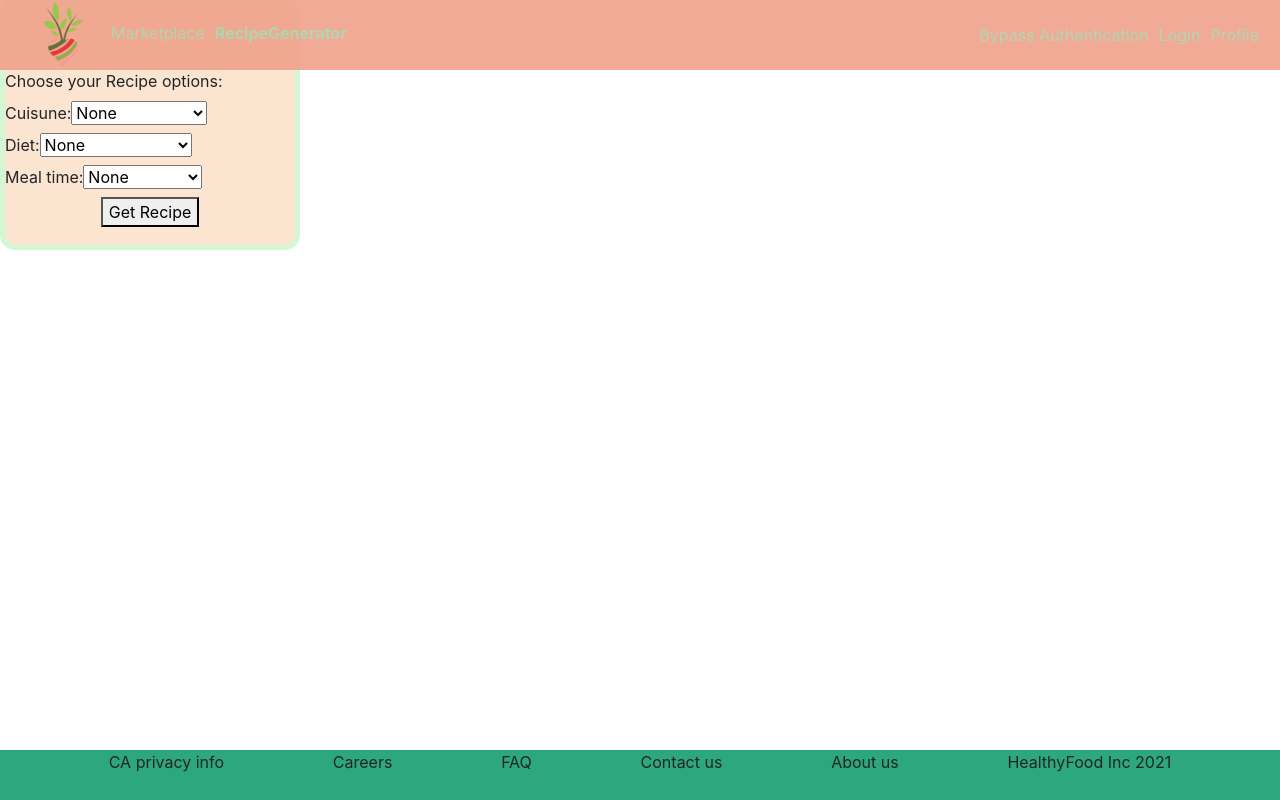
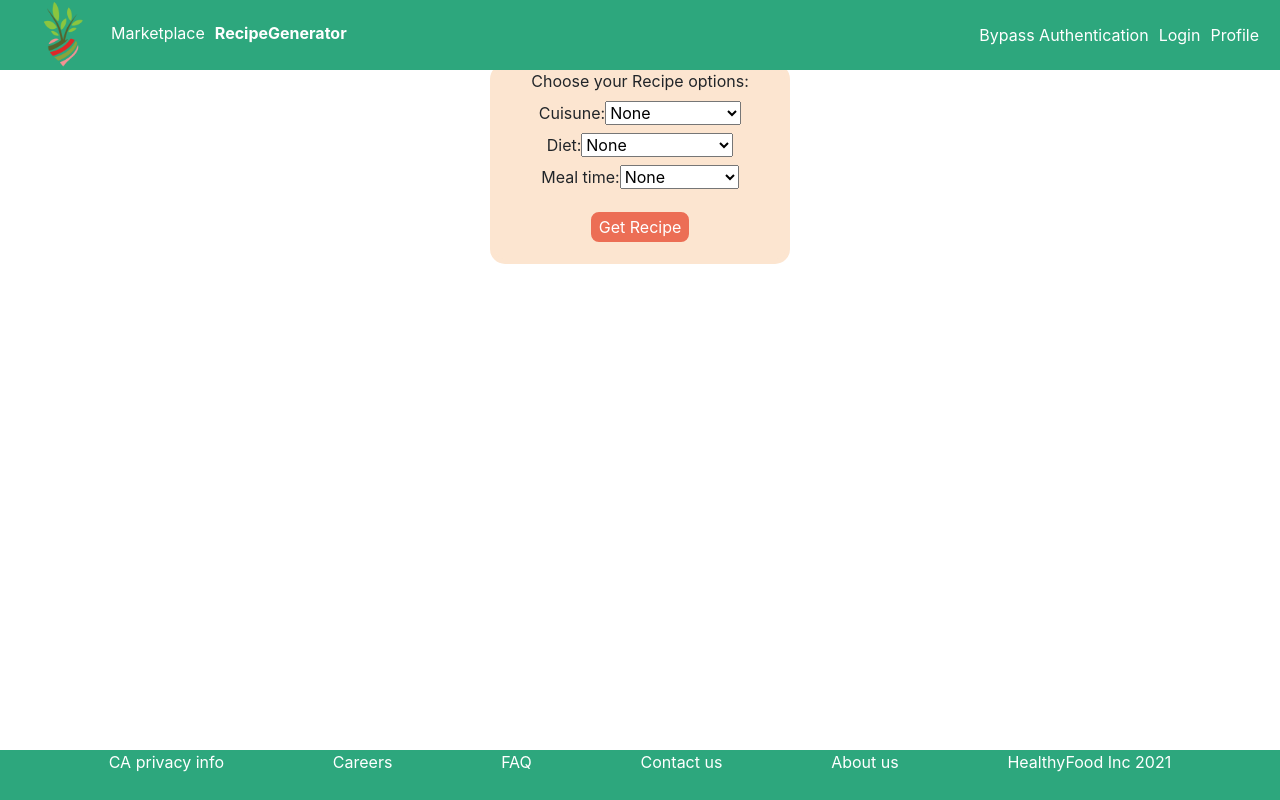
Before and after one commit to 4-Tenacious-Tasman/HealthyFood, a React app: page /RecipeGenerator in a window 1280 px wide. Built offline with nearby package versions, Linux system fonts and the light colour scheme; the HTML template or start-up script is replaced by a standard one.

Commit message:
Add styling to recipe generator component

```diff
--- a/client/src/component/homepage/HeroSection.jsx
+++ b/client/src/component/homepage/HeroSection.jsx
@@ -20,7 +20,7 @@ class HeroSection extends React.Component {
       <div>
         <div className="container-fluid">
           <div className="row-title" style={{ marginBottom: "20px", marginLeft: "20%", marginRight: "20%", marginTop: "20px" }}>
-            <div style={{border: "5px #2da77d solid", background: "rgb(240, 161, 138)", textAlign: "center"}}>
+            <div style={{border: "5px #2da77d solid", background: "rgb(240, 161, 138)", textAlign: "center", color: "white"}}>
               Meet Your Local Farmers
             </div>
           </div>
--- a/client/src/component/homepage/Homepage.module.css
+++ b/client/src/component/homepage/Homepage.module.css
@@ -24,28 +24,45 @@
 }
 
 .innerCarousel {
-  height: 500px;
+  height: 100%;
   width: 100%;
 }
 
 .recipeOptions {
-  padding-top: 4rem;
-  border: 5px solid rgb(211, 247, 211);
+  border: 5px solid rgb(252, 229, 208);
   background: rgb(252, 229, 208);
   border-radius: 15px;
-  height: 250px;
+  height: 200px;
   width: 300px;
   justify-content: center;
+  margin: 0 auto;
+  margin-top: 5%;
+  text-align: center;
 }
 
 .recipeButton {
   display: flex;
   margin: 0 auto;
+  margin-top: 15px;
+  background-color: rgb(236, 110, 85);
+  border-radius: 8px;
+  border: 2px solid rgb(236, 110, 85);
+  color: rgb(255, 255, 255);
 }
+.recipeButton:hover{
+  opacity: 0.5;
+}
+
 
 .newRecipe {
   display: flex;
-  flex-direction: row;
+  flex-direction: column;
+  justify-content: center;
+  text-align: center;
+  width: 50%;
+  margin: auto;
+  margin-bottom: 100px;
+  margin-top: 20px;
 }
 
 .headerContainer {
@@ -59,8 +76,8 @@
   width: 100%;
   margin: auto;
   top: 0;
-  opacity: 0.9;
-  background: rgb(240, 161, 138);
+  opacity: 1;
+  background:  #2da77d;
   height: 70px;
 }
 
@@ -72,6 +89,7 @@
   height: 50px;
   width: 100%;
   bottom: 0px;
+  color: white;
 }
 
 .leftHeader {
@@ -87,3 +105,9 @@
 .imageHead {
   height: 90px;
 }
+
+.labels {
+  font-size: 25px;
+  font-weight: bold;
+  text-align: left;
+}
--- a/client/src/component/homepage/MissionSection.jsx
+++ b/client/src/component/homepage/MissionSection.jsx
@@ -20,6 +20,7 @@ class MissionSection extends React.Component {
       <div>
         <div className={styles.carouselContainerMission} >
           <Carousel style={{width: "100%"}}>
+
             <Carousel.Item className={styles.innerCarousel}>
               <img
                 style={{ height: "500px", borderRadius: "5px" }}
@@ -32,7 +33,7 @@ class MissionSection extends React.Component {
 
             </Carousel.Item>
 
-            <Carousel.Item style={{ height: "500px", width: "1001px" }}>
+            <Carousel.Item className={styles.innerCarousel}>
             <img
                 style={{ height: "500px", borderRadius: "5px" }}
                 className="d-block w-100"
@@ -45,7 +46,7 @@ class MissionSection extends React.Component {
 
             </Carousel.Item>
 
-            <Carousel.Item style={{ height: "500px", width: "1001px" }}>
+            <Carousel.Item className={styles.innerCarousel}>
             <img
                 style={{ height: "500px" }}
                 className="d-block w-100"
@@ -59,13 +60,15 @@ class MissionSection extends React.Component {
             </Carousel.Item>
 
 
-            <Carousel.Item style={{ height: "500px", width: "1001px" }}>
+            <Carousel.Item className={styles.innerCarousel}>
               <img
                 style={{ height: "500px" }}
                 className="d-block w-100"
                 src={familyFarm}
               />
               <Carousel.Caption>
+                <p>Llol
+                  et us all work together to make a better future!</p>
               </Carousel.Caption>
             </Carousel.Item>
           </Carousel>
--- a/client/src/component/homepage/Navigation.jsx
+++ b/client/src/component/homepage/Navigation.jsx
@@ -12,13 +12,13 @@ const Navigation = () => {
     <div className={styles.headerContainer}>
       <div className={styles.leftHeader}>
         <NavLink src={Image} exact to='/' activeStyle={{fontWeight: "bold"}}> <img className={styles.imageHead} src={Image}></img></NavLink>
-        <NavLink exact to='/marketplace' activeStyle={{fontWeight: "bold"}} style={{margin: "5px", color: "rgb(168, 211, 168)"}}>Marketplace</NavLink>
-        <NavLink exact to='/RecipeGenerator' activeStyle={{fontWeight: "bold"}} style={{margin: "5px", color: "rgb(168, 211, 168)"}}>RecipeGenerator</NavLink>
+        <NavLink exact to='/marketplace' activeStyle={{fontWeight: "bold"}} style={{margin: "5px", color: "white"}}>Marketplace</NavLink>
+        <NavLink exact to='/RecipeGenerator' activeStyle={{fontWeight: "bold"}} style={{margin: "5px", color: "white"}}>RecipeGenerator</NavLink>
       </div>
     <div className={styles.rightHeader}>
-    <NavLink exact to='/UserProfileA'activeStyle={{fontWeight: "bold"}} style={{margin: "5px", color: "rgb(168, 211, 168)"}}>Bypass Authentication</NavLink>
-    <NavLink exact to='/login' activeStyle={{fontWeight: "bold"}} style={{margin: "5px", color: "rgb(168, 211, 168)"}}>Login</NavLink>
-    <NavLink exact to='/userprofile' activeStyle={{fontWeight: "bold"}} style={{margin: "5px", color: "rgb(168, 211, 168)"}}>Profile</NavLink>
+    <NavLink exact to='/UserProfileA'activeStyle={{fontWeight: "bold"}} style={{margin: "5px", color: "white"}}>Bypass Authentication</NavLink>
+    <NavLink exact to='/login' activeStyle={{fontWeight: "bold"}} style={{margin: "5px", color: "white"}}>Login</NavLink>
+    <NavLink exact to='/userprofile' activeStyle={{fontWeight: "bold"}} style={{margin: "5px", color: "white"}}>Profile</NavLink>
     </div>
   </div>
   )
--- a/client/src/component/homepage/Recipe.jsx
+++ b/client/src/component/homepage/Recipe.jsx
@@ -1,19 +1,19 @@
 import React from 'react';
-
+import styles from './Homepage.module.css';
 
 function Recipe(props) {
   return (
-    <div>
+    <div className={styles.newRecipe}>
       {props.recipe.recipes ?
       <>
       <h2>{props.recipe.recipes[0].title}</h2>
       <a href={`${props.recipe.recipes[0].spoonacularSourceUrl}`}>Recipe Link Here!</a>
       <br />
+      <label className={styles.labels}>Summary:</label>
+      <p style={{textAlign: "left"}}>{props.recipe.recipes[0].summary.replace(/<\/?[^>]+(>|$)/g, "")}</p>
       <br />
-      <label>Summary:</label>
-      <li>{props.recipe.recipes[0].summary.replace(/<\/?[^>]+(>|$)/g, "")}</li>
-      <label>Instructions:</label>
-      <li>{props.recipe.recipes[0].instructions.replace(/<\/?[^>]+(>|$)/g, "")}</li>
+      <label className={styles.labels}>Instructions:</label>
+      <p style={{textAlign: "left"}}>{props.recipe.recipes[0].instructions.replace(/<\/?[^>]+(>|$)/g, "")}</p>
       </>
       :
       null}
--- a/client/src/component/homepage/RecipeGen.jsx
+++ b/client/src/component/homepage/RecipeGen.jsx
@@ -50,7 +50,7 @@ class RecipeGen extends React.Component {
 
   render() {
     return (
-      <div>
+      <div style={{display: "flex", flexDirection: "column"}}>
           <div className={styles.recipeOptions}>
             <label>Choose your Recipe options:</label>
             <br />
@@ -115,7 +115,7 @@ class RecipeGen extends React.Component {
             <button className={styles.recipeButton} onClick={this.getRecipe}>Get Recipe</button>
 
           </div>
-            {this.state ? (<Recipe recipe={this.state.currentRecipe} className={styles.newRecipe} />): null
+            {this.state ? (<Recipe recipe={this.state.currentRecipe}  />): null
             }
 
 
```
